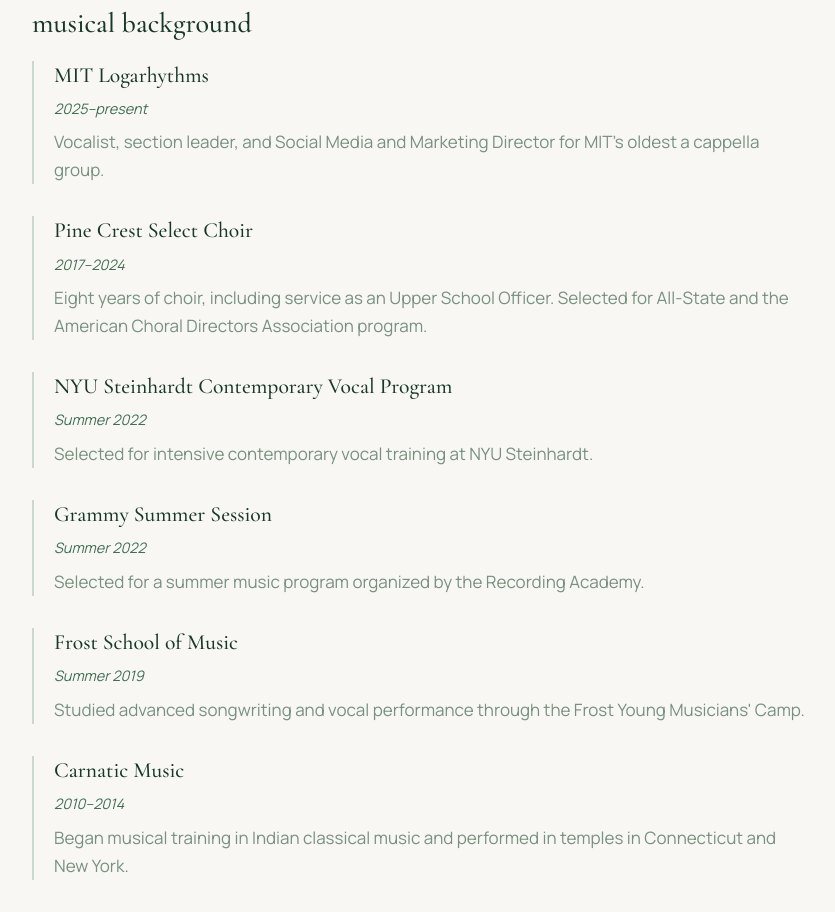
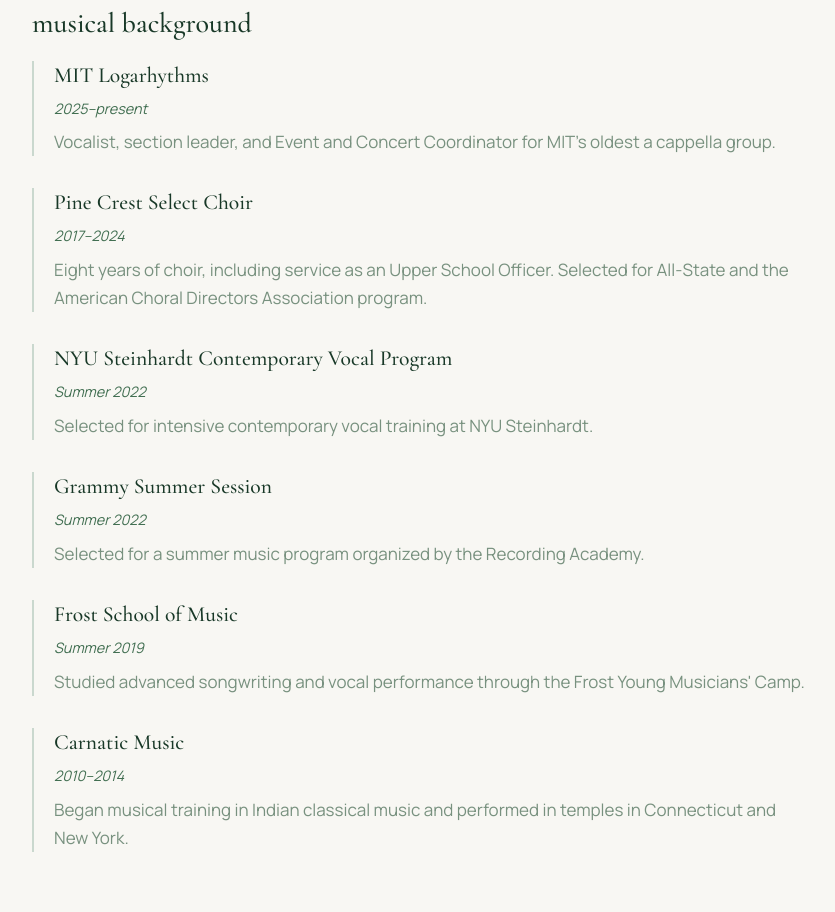
Before and after one commit to annika-sachdeva/annika-portfolio, a Next.js app: page /music in a window 1280 px wide. Shown: the part 1960-2872 px from the top of the page, without its empty margins (218-1053 px from the left). Built offline with nearby package versions, Linux system fonts and the light colour scheme.

Commit message:
Update page.tsx

```diff
--- a/app/music/page.tsx
+++ b/app/music/page.tsx
@@ -163,8 +163,8 @@
             <h3>MIT Logarhythms</h3>
             <p className="timelineDate">2025–present</p>
             <p>
-              Vocalist, section leader, and Social Media and Marketing
-              Director for MIT&apos;s oldest a cappella group.
+              Vocalist, section leader, and Event and Concert
+              Coordinator for MIT&apos;s oldest a cappella group.
             </p>
           </article>
 
```
